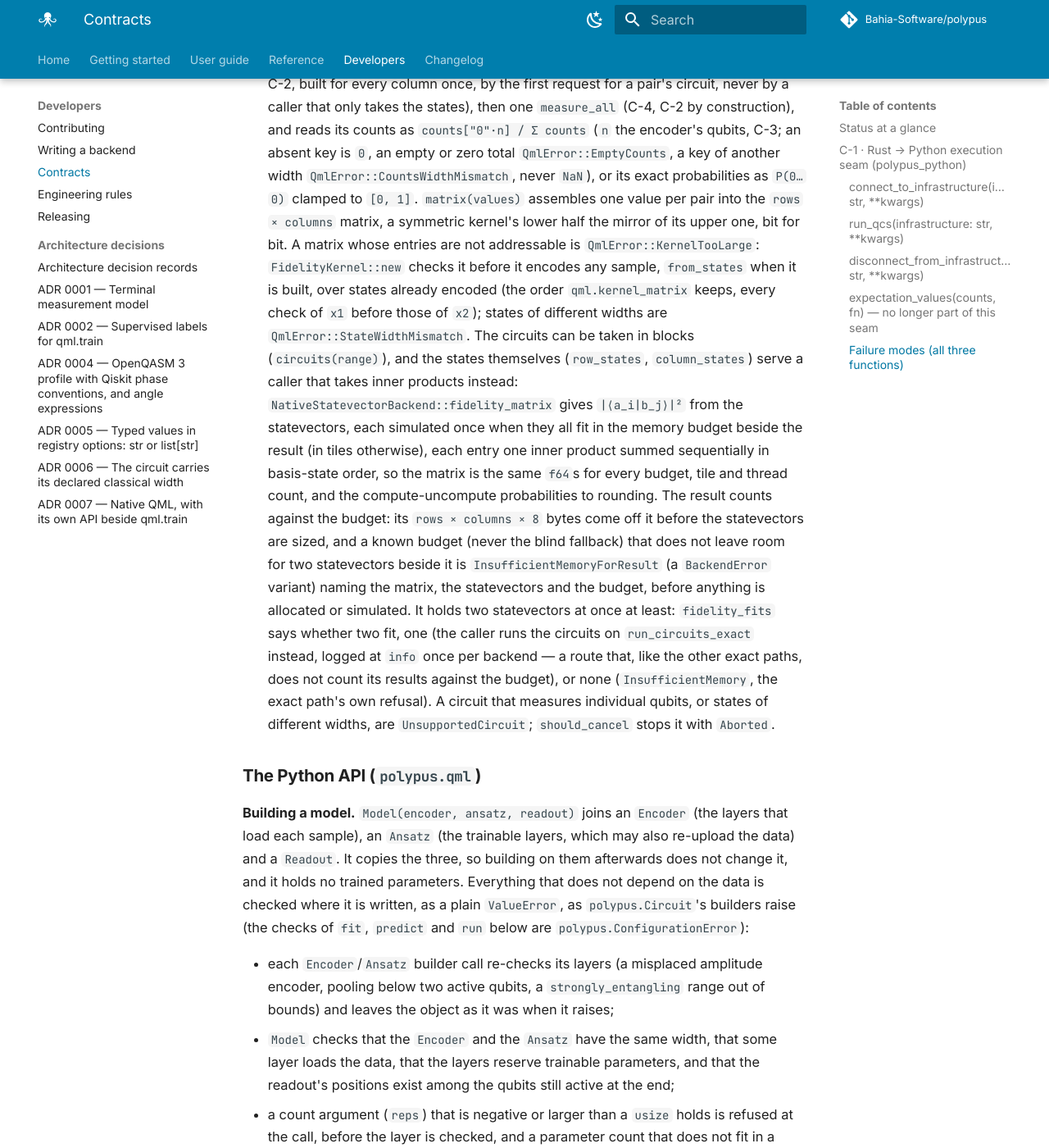
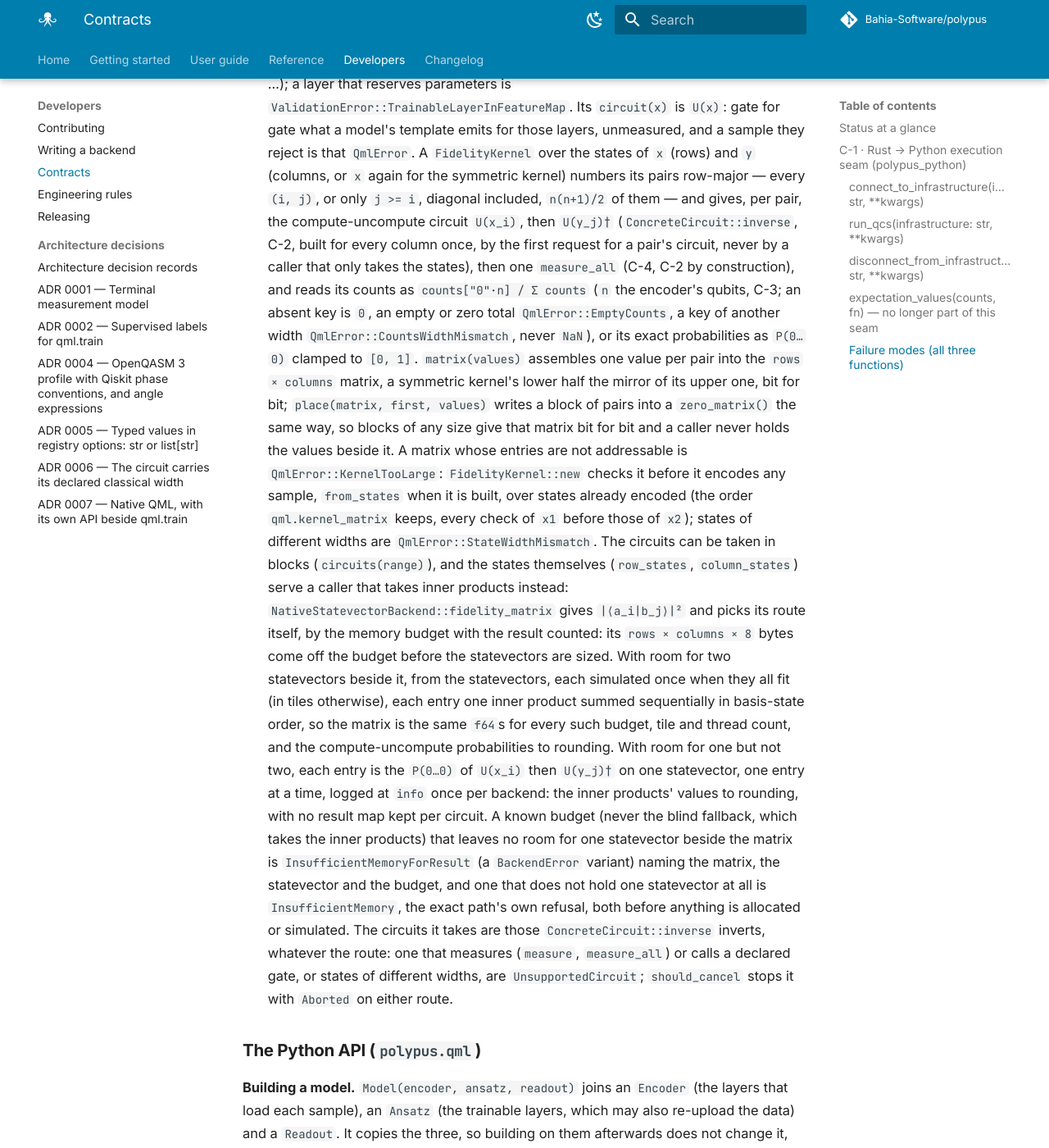
Before and after one commit to Bahia-Software/polypus, an MkDocs documentation site: the page built from docs/CONTRACTS.md, in a window 1280 px wide and 1400 px high, scrolled down 69597 px. Shown: the whole window at 82% size. Built offline with MkDocs 1.6.1 and Material for MkDocs 9.7.7, drawn with Linux system fonts in a browser that asks for light colours; plug-ins that fetch from the network failed and are left out; comment, search, counter and statistics services are not loaded; some of the changed text lies outside the part shown.

Commit message:
docs(contracts): describe the one inverse table and the kernel's routes by memory
C-1, C-2 and C-11 (h) with the changes of the previous three commits.

Refs: #504

```diff
--- a/docs/CONTRACTS.md
+++ b/docs/CONTRACTS.md
@@ -251,8 +251,10 @@
 
   The exact quantum kernel (`qml.kernel_matrix(exact=True)`, C-11 (h)) is
   refused the same way when the matrix it keeps beside its statevectors leaves
-  no room for two of them; its message names the matrix, its bytes and the
-  statevectors instead of a circuit.
+  no room for even one of them (with room for one but not two it computes each
+  entry from one statevector instead, and the matrix counts on that route too);
+  its message names the matrix, its bytes and the statevector instead of a
+  circuit.
 
   The message names the circuit (qubit count, or its index for Aer), the required
   and budgeted sizes, where the budget came from, and how to override it with
@@ -338,8 +340,8 @@
 class hierarchy; subprocess runs with `POLYPUS_MEM_BUDGET` set on the native
 backend, `polypus.statevector` and Aer — `statevector`, `automatic` non-Clifford
 and `density_matrix` refused, a 26-qubit Clifford GHZ on `automatic` still run;
-`qml.kernel_matrix(exact=True)` with a matrix that leaves no room for its
-statevectors; `local.py` consuming `max_memory_mb`; and the "insufficient memory"
+`qml.kernel_matrix(exact=True)` with a matrix that leaves no room for a
+statevector; `local.py` consuming `max_memory_mb`; and the "insufficient memory"
 status text of the installed Aer) and by `assert_maps_to` in
 `crates/polypus/src/exceptions.rs` (the Rust → Python class mapping, for both
 refusals).
@@ -452,8 +454,11 @@
 The native simulator's adjoint gradient
 (`StatevectorSimulator::adjoint_gradient`) differentiates the same five
 rotations and steps back through the inverse of every other instruction
-(`Statevector::apply_inverse`, built from the vocabulary itself: no
-instruction is added for it); `apply_inverse_undoes_every_instruction_kind`
+(`Statevector::push_inverse`, which takes `GateInstruction::push_inverse`'s
+table below, the one table of the workspace, and itself only keeps the
+barriers and measurements, no-ops for the state, and undoes a call of a
+declared gate through its expansion: no instruction is added for it);
+`apply_inverse_undoes_every_instruction_kind`
 and `every_instruction_kind_is_differentiated_through` fail until a new
 instruction has its inverse.
 
@@ -463,9 +468,12 @@
 replaced by its exact inverse (global phase included) in the vocabulary — a
 self-inverse gate kept, `s`↔`sdg`, `t`↔`tdg`, `sx`↔`sxdg`, every angle negated
 (`u3(θ, φ, λ)† = u3(−θ, −λ, −φ)` under each spelling, `cu`'s `γ` too), `u2(φ,
-λ)` as `u3(−π/2, −λ, −φ)`, and `csx`, `rc3x` and `c3sqrtx`, of order 4 with no
-inverse among the instructions, repeated three times — on the same qubits and
-classical width. A barrier is kept in its reversed place. A measurement
+λ)` as `u3(−π/2, −λ, −φ)`; `csx`, with no inverse among the instructions, as
+`h`, `cp(−π/2)`, `h` on its target, and `rc3x` and `c3sqrtx`, with none either,
+as the inverse of their `lowering` (its instructions in reverse order, each
+inverted) — on the same qubits and classical width. Each instruction's inverse
+is `GateInstruction::push_inverse`, public, in its own order of application
+inside the reversed circuit. A barrier is kept in its reversed place. A measurement
 (`measure`, `measure_all`) and a call of a declared gate are refused with
 `CircuitError::NotInvertible`, naming the first; a free parameter or an
 expression, which a concrete circuit cannot hold, is the error `try_new` gives
@@ -473,9 +481,8 @@
 inverted; `c2_every_instruction_kind_is_inverted_or_refused` fails until the
 vocabulary list covers it, and `polypus-sim`'s `tests/inverse.rs` checks every
 inverse against the simulator (`U` then `U†`, and `U†` then `U`, leave a
-generic state where it was). The simulator's `apply_inverse` keeps its own
-table for the adjoint (it undoes `csx` and the composite gates part by part
-instead).
+generic state where it was). The simulator's adjoint steps back through the
+same table, so the two cannot drift.
 
 Corollaries:
 
@@ -2496,7 +2503,10 @@
   another width `QmlError::CountsWidthMismatch`, never `NaN`), or its exact
   probabilities as `P(0…0)` clamped to `[0, 1]`. `matrix(values)` assembles one
   value per pair into the `rows × columns` matrix, a symmetric kernel's lower
-  half the mirror of its upper one, bit for bit. A matrix whose entries are not
+  half the mirror of its upper one, bit for bit; `place(matrix, first, values)`
+  writes a block of pairs into a `zero_matrix()` the same way, so blocks of any
+  size give that matrix bit for bit and a caller never holds the values beside
+  it. A matrix whose entries are not
   addressable is `QmlError::KernelTooLarge`: `FidelityKernel::new` checks it
   before it encodes any sample, `from_states` when it is built, over states
   already encoded (the order `qml.kernel_matrix` keeps, every check of `x1`
@@ -2504,23 +2514,26 @@
   `QmlError::StateWidthMismatch`. The circuits can be taken in blocks
   (`circuits(range)`), and the states themselves (`row_states`, `column_states`)
   serve a caller that takes inner products instead:
-  `NativeStatevectorBackend::fidelity_matrix` gives `|⟨a_i|b_j⟩|²` from the
-  statevectors, each simulated once when they all fit in the memory budget
-  beside the result (in tiles otherwise), each entry one inner product summed
-  sequentially in basis-state order, so the matrix is the same `f64`s for every
-  budget, tile and thread count, and the compute-uncompute probabilities to
-  rounding. The result counts against the budget: its `rows × columns × 8` bytes
-  come off it before the statevectors are sized, and a known budget (never the
-  blind fallback) that does not leave room for two statevectors beside it is
-  `InsufficientMemoryForResult` (a `BackendError` variant) naming the matrix,
-  the statevectors and the budget, before anything is allocated or simulated. It
-  holds two statevectors at once at least: `fidelity_fits` says whether two fit,
-  one (the caller runs the circuits on `run_circuits_exact` instead, logged at
-  `info` once per backend — a route that, like the other exact paths, does not
-  count its results against the budget), or none (`InsufficientMemory`, the
-  exact path's own refusal). A circuit that measures individual qubits, or
-  states of different widths, are `UnsupportedCircuit`; `should_cancel` stops it
-  with `Aborted`.
+  `NativeStatevectorBackend::fidelity_matrix` gives `|⟨a_i|b_j⟩|²` and picks
+  its route itself, by the memory budget with the result counted: its
+  `rows × columns × 8` bytes come off the budget before the statevectors are
+  sized. With room for two statevectors beside it, from the statevectors, each
+  simulated once when they all fit (in tiles otherwise), each entry one inner
+  product summed sequentially in basis-state order, so the matrix is the same
+  `f64`s for every such budget, tile and thread count, and the compute-uncompute
+  probabilities to rounding. With room for one but not two, each entry is the
+  `P(0…0)` of `U(x_i)` then `U(y_j)†` on one statevector, one entry at a time,
+  logged at `info` once per backend: the inner products' values to rounding,
+  with no result map kept per circuit. A known budget (never the blind
+  fallback, which takes the inner products) that leaves no room for one
+  statevector beside the matrix is `InsufficientMemoryForResult` (a
+  `BackendError` variant) naming the matrix, the statevector and the budget,
+  and one that does not hold one statevector at all is `InsufficientMemory`,
+  the exact path's own refusal, both before anything is allocated or
+  simulated. The circuits it takes are those `ConcreteCircuit::inverse` inverts,
+  whatever the route: one that measures (`measure`, `measure_all`) or calls a
+  declared gate, or states of different widths, are `UnsupportedCircuit`;
+  `should_cancel` stops it with `Aborted` on either route.
 
 ### The Python API (`polypus.qml`)
 
@@ -2765,16 +2778,16 @@
   `K == K.T` bit for bit. The diagonal is executed like any entry, never set to
   `1`: it is `1` to rounding exactly, and below it under noise. With `x2`, all
   `N·M` entries run, even for an `x2` equal to `x1` (no symmetry is detected).
-- **Exact and shots.** With `exact=True`, the inner products of
-  `fidelity_matrix` ((h)), unless the memory budget holds one statevector of
-  the encoder's width but not two: then the compute-uncompute circuits on
-  `run_circuits_exact`, logged at `info`; the two are the same to rounding.
-  The inner products count the matrix itself against the budget: when its
-  `len(x1) × len(x2) × 8` bytes leave no room for the two statevectors an
-  inner product needs, the call raises `polypus.InsufficientMemoryError` (a
-  `polypus.BackendError`, the class a statevector that does not fit raises,
-  C-1) naming the matrix and the budget, before anything runs; a call on fewer
-  rows of `x1` gives those rows of the whole matrix, bit for bit. The exact
+- **Exact and shots.** With `exact=True`, one call to `fidelity_matrix`
+  ((h)), which counts the matrix itself against the memory budget and picks
+  the route by what its `len(x1) × len(x2) × 8` bytes leave: the inner products
+  with room for two statevectors of the encoder's width, one compute-uncompute
+  circuit per entry on one statevector with room for one (logged at `info`; the
+  two are the same to rounding), and with no room for one the call raises
+  `polypus.InsufficientMemoryError` (a `polypus.BackendError`, the class a
+  statevector that does not fit raises, C-1) naming the matrix and the budget,
+  before anything runs; a call on fewer rows of `x1` gives those rows of the
+  whole matrix, bit for bit while both take the inner products. The exact
   Gram matrix is positive semi-definite to rounding. With shots, each
   entry is the `0…0` frequency of one compute-uncompute circuit, an unbiased
   estimator of `K`; the matrix may not be positive semi-definite, and it is
@@ -2784,13 +2797,16 @@
   pairs run in sequential blocks sized like `qml.expval`'s rows
   (`candidate_window_size`, one circuit per pair), with the GIL released for
   the whole loop; Ctrl+C raises `KeyboardInterrupt` between blocks and waves.
-  The exact inner products are one call that bounds its own memory (no
-  blocks), watched from the calling thread like an exact `qml.jacobian` block,
-  so Ctrl+C stops it in flight with the same `KeyboardInterrupt`. With shots
+  The exact kernel is one call that bounds its own memory (no blocks), on
+  either of its routes, watched from the calling thread like an exact
+  `qml.jacobian` block, so Ctrl+C stops it in flight with the same
+  `KeyboardInterrupt`. With shots
   and a seed, the result does not depend on the blocks (every circuit's seed is
   its position in the call); exactly, a call on some rows of `x1` equals those
-  rows of the call on all of them, bit for bit (not with shots, whose seeds
-  follow the pairs' global positions).
+  rows of the call on all of them, bit for bit while both take the inner
+  products (not with shots, whose seeds follow the pairs' global positions).
+  With shots, each block's values are written into the matrix as they are
+  read, so the pairs' values are never held beside it.
 - **Checks.** The `TypeError` for `encoder` comes first. Then each of these is
   a `polypus.ConfigurationError` raised before a backend exists, in order:
   `shots` and `n_qpus`, the CUNQA allocation and `exact`; the rows of `x1`
```
Also changed, not shown: CHANGELOG.md (+9 -5 lines), docs/guide/memory.md (+1 -1 lines), docs/guide/qml.md (+1 -1 lines).
